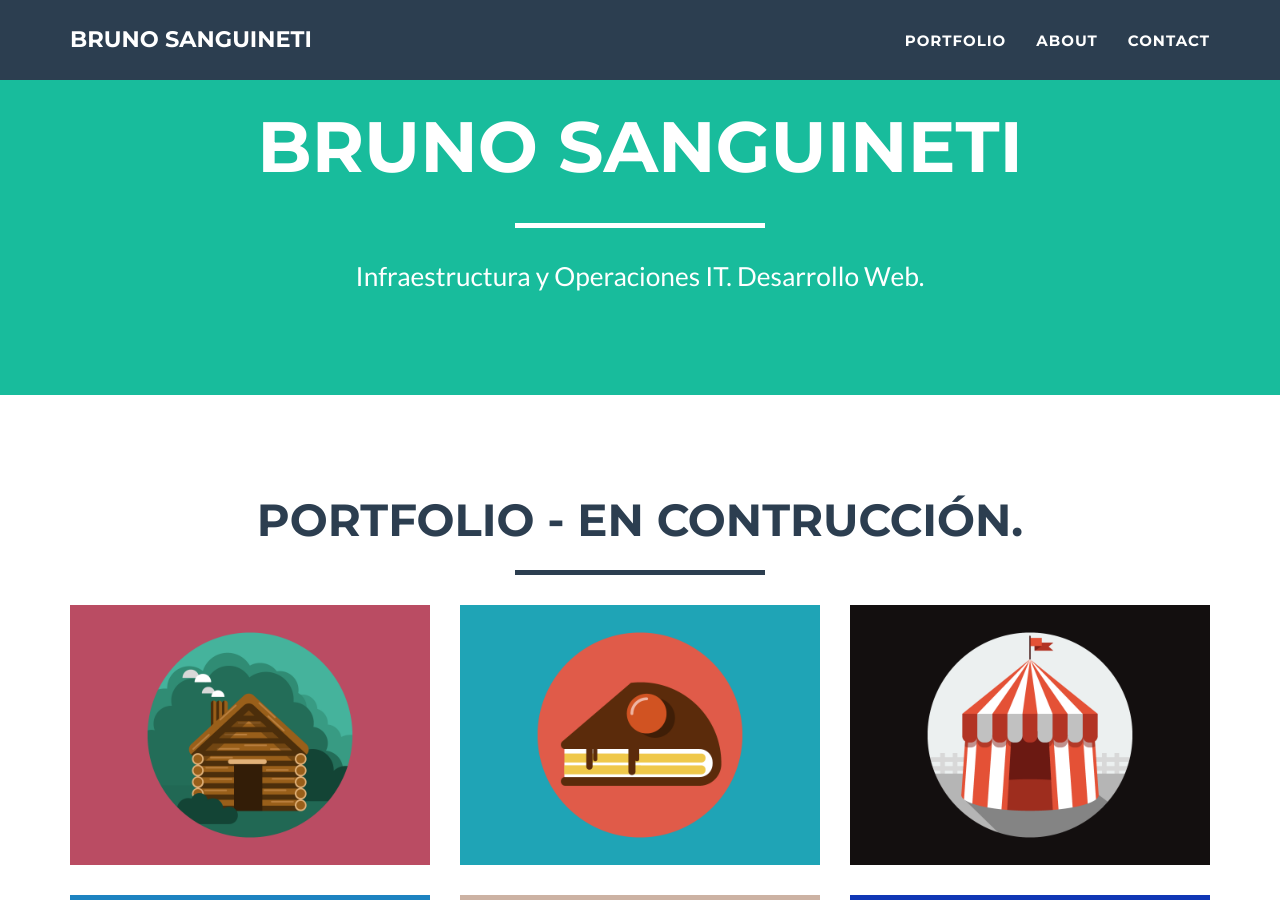
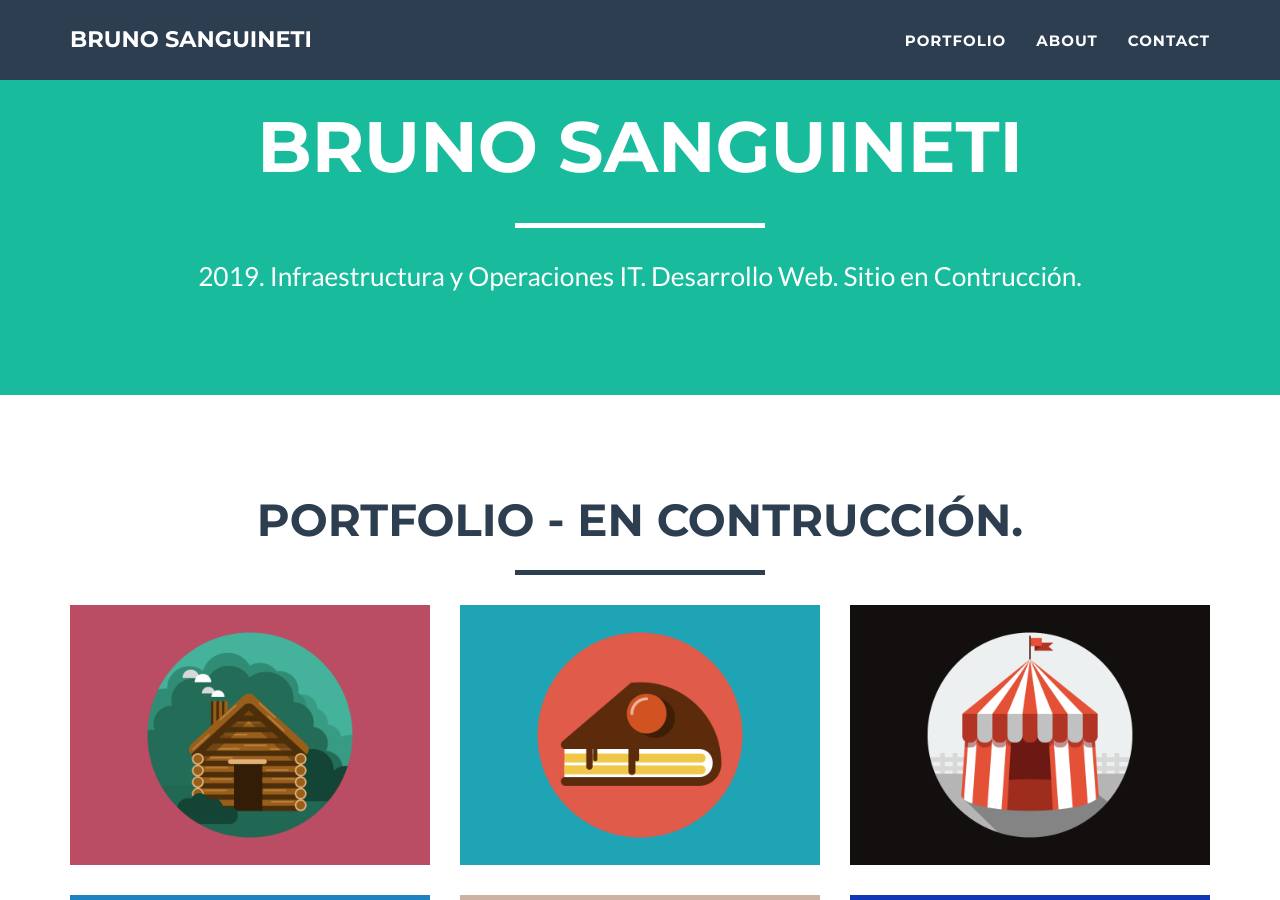
Before and after one commit to brusang/brusang.github.io, a Jekyll site: the page built from index.html, in a window 1280 px wide and 900 px high, scrolled down 380 px. Built offline with Jekyll 4.4.1, drawn with Linux system fonts in a browser that asks for light colours.

Commit message:
Update _config.yml

```diff
--- a/_config.yml
+++ b/_config.yml
@@ -1,10 +1,10 @@
 # Site settings
 title: Bruno Sanguineti
 email: bdsanguineti@gmail.com
-url: https://example.github.io
+url: https://brusang.github.io
 description: "Write an awesome description for your new site here. You can edit this line in _config.yml. It will appear in your document head meta (for Google search results) and in your feed.xml site description."
 keywords: "your keywords, separated by commas"
-skills: "Infraestructura y Operaciones IT. Desarrollo Web. "
+skills: "2019. Infraestructura y Operaciones IT. Desarrollo Web. Sitio en Contrucción."
 meta_author: Sanguineti Bruno
 
 # Google webmaster tools
```
